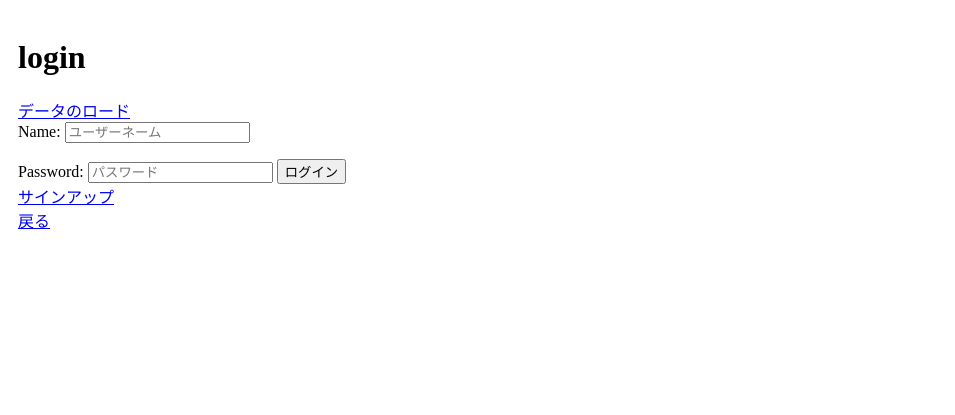
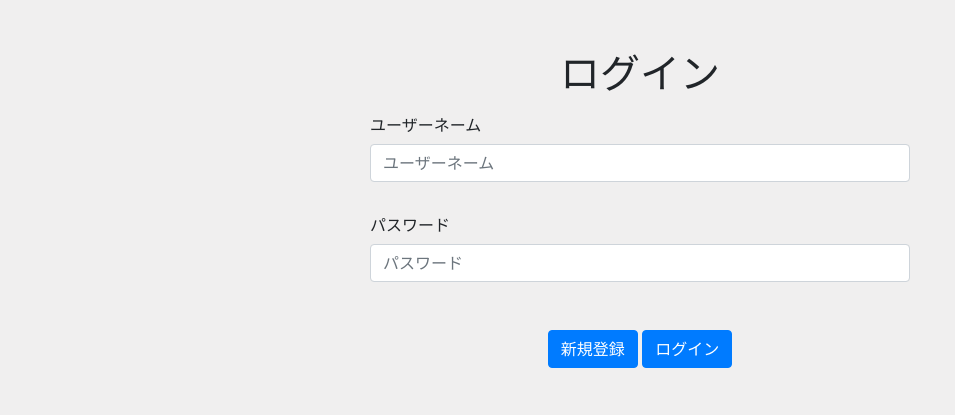
Before and after one commit to meitoma/first-web-app, a Flask app: page /login in a window 1280 px wide. Shown: the top 415 px of the page, without its empty margins (0-955 px from the left). Run offline with Flask 3, Linux system fonts and the light colour scheme; some libraries are stand-ins or nearby versions.

Commit message:
UIの作成

```diff
--- a/config.py
+++ b/config.py
@@ -3,6 +3,7 @@ from os.path import join, dirname
 from dotenv import load_dotenv
 from sqlalchemy import create_engine
 from sqlalchemy.orm import sessionmaker
+from datetime import timedelta
 
 basedir = os.path.abspath(os.path.dirname(__file__))
 
@@ -15,12 +16,12 @@ class Config(object):
     USER_NAME=os.environ.get("USER_NAME")
     PASSWORD=os.environ.get("PASSWORD")
     HOSTNAME=os.environ.get("HOSTNAME")
-    HOSTNAME_EXTERNAL=os.environ.get("HOSTNAME_EXTERNAL") or ''
     DB_NAME=os.environ.get("DB_NAME")
     SECRET_KEY = os.environ.get('SECRET_KEY')
     DB_PORT=os.environ.get("DB_PORT") or ''
+    PERMANENT_SESSION_LIFETIME = timedelta(minutes=1) #session time（1分）
 
-    SQLALCHEMY_DATABASE_URI=f'postgresql://{USER_NAME}:{PASSWORD}@{HOSTNAME}{HOSTNAME_EXTERNAL}{DB_PORT}/{DB_NAME}'
+    SQLALCHEMY_DATABASE_URI=f'postgresql://{USER_NAME}:{PASSWORD}@{HOSTNAME}{DB_PORT}/{DB_NAME}'
     print(SQLALCHEMY_DATABASE_URI)
     # SQLALCHEMY_DATABASE_URI=f'postgresql://{USER_NAME}@{HOSTNAME}/{DB_NAME}'
     SQLALCHEMY_TRACK_MODIFICATIONS = False
--- a/forms.py
+++ b/forms.py
@@ -4,13 +4,13 @@ from wtforms.validators import DataRequired,ValidationError
 from models import Users
 
 class LoginForm(FlaskForm):
-    name = StringField('Name')
-    password = PasswordField('Password')
+    name = StringField('ユーザーネーム')
+    password = PasswordField('パスワード')
     # submit = SubmitField('Sign In')
 
 class SignupForm(FlaskForm):
-    name = StringField('Name')
-    password = PasswordField('Password')
+    name = StringField('ユーザーネーム')
+    password = PasswordField('パスワード')
     # submit = SubmitField('Sign up')
 
     def validate_name(self, name):
--- a/main.py
+++ b/main.py
@@ -37,7 +37,6 @@ def messages_load():
         add_message=[]
         next(reader) #csvファイルの1行目(列名)を除く
         for row in reader:
-            print(row[0],row[1])
             messages=Messages(user_id=row[0],message=row[1])
             add_message.append(messages)
         db.session.add_all(add_message)
@@ -49,9 +48,9 @@ def messages_load():
 @app.route('/index')
 @login_required
 def index():
-    message = "Job list"
-    # jobs = Job.query.all()
-    return render_template('index.html', message = message)
+    title = "message list"
+    messages = Messages.query.all()
+    return render_template('index.html', title = title, messages=messages)
 
 @app.route('/', methods=['GET', 'POST'])
 @app.route('/login', methods=['GET', 'POST'])
@@ -61,15 +60,15 @@ def login():
     form = LoginForm()
     # if form.validate_on_submit():
     if request.method == "POST":
-        # name:root, pass:root
+        # name:test, pass:test
         user = Users.query.filter_by(name=form.name.data).first()
         if user is None or not user.check_password(form.password.data):
-            flash('Invalid name or password')
+            flash('Invalid name or password','failed')
             return redirect(url_for('login'))
         login_user(user)
         return redirect(url_for('index'))
     else:
-        return render_template('login.html', title='Sign In', form=form)
+        return render_template('login.html', title='ログイン', form=form, develop=app.config['DEBUG'])
 
 @app.route('/logout')
 def logout():
@@ -88,4 +87,4 @@ def signup():
             user = Users(name=form.name.data ,password=form.password.data)
             user.add_user()
             return redirect(url_for('login'))
-    return render_template('signup.html', title='Sign Up', form=form)
+    return render_template('signup.html', title='新規登録', form=form)
--- a/templates/layout.html
+++ b/templates/layout.html
@@ -3,10 +3,34 @@
     <head>
         <meta charset="utf-8">
         <title>Flask - paiza</title>
-        <style>body {padding: 10px;}</style>
+        <link rel="stylesheet" href="https://stackpath.bootstrapcdn.com/bootstrap/4.5.2/css/bootstrap.min.css">
+        <style>
+            li {
+                margin-left: -50px;
+                border-bottom: 0.5px solid white;
+                color: white;
+                padding-left: 10px;
+                list-style:none;
+            }
+            body {
+                padding-top: 50px;
+                background-color: rgb(240, 239, 239);
+            }
+            .success {
+                background-color: midnightblue;
+            }
+            .failed {
+                background-color: deeppink;
+            }
+            .login {
+			padding: 40px 150px;
+		    }
+        </style>
     </head>
     <body>
-        {% block content %}
-        {% endblock %}
+        <div class="container">
+                {% block content %}
+                {% endblock %}
+        </body>
     </body>
 </html>
--- a/templates/login.html
+++ b/templates/login.html
@@ -1,17 +1,37 @@
 {% extends "layout.html" %}
 {% block content %}
-    <h1>login</h1>
-    <a href="/load_data">データのロード</a><br>
-    <form action="/login" method="post">
-        {{ form.hidden_tag() }}
+        <h1 class="text-center">{{title}}</h1>
+        <form action="/login" method="post">
+            {{ form.hidden_tag() }}
+            {% with messages = get_flashed_messages(with_categories=true) %}
+                {% if messages %}
+                    <ul class=flashes>
+                    {% for category, message in messages %}
+                        <li class="{{ category }}">{{ message }}</li>
+                    {% endfor %}
+                    </ul>
+                {% endif %}
+            {% endwith %}
 
-        {{ form.name.label }}:
-        {{ form.name(placeholder="ユーザーネーム") }}
-        <p></p>
-        {{ form.password.label }}:
-        {{ form.password(placeholder="パスワード") }}
-        <button type="submit">ログイン</button>
-    </form>
-    <a href="/signup">サインアップ</a><br>
-    <a href="/">戻る</a>
+            <div class="row justify-content-center">
+                <div class="col-6">
+                    {{ form.name.label(class="col-form-label")}}<br>
+                    {{ form.name(placeholder="ユーザーネーム", class="form-control")}}
+                    <br>
+                    {{ form.password.label(class="col-form-label")}}<br>
+                    {{ form.password(placeholder="パスワード", class="form-control") }}
+                    <br><br>
+                </div>
+            </div>
+            <div class="text-center">
+                <a class="btn btn-primary" href="/signup">新規登録</a>
+                <button class="btn btn-primary" type="submit">ログイン</button>
+            </div>
+        </form>
+        <br><br>
+        {% if develop: %}
+            <div class="text-center">
+                <a href="/load_data">データのロード</a>
+            </div>
+        {% endif %}
 {% endblock %}
```
Also changed, not shown: templates/index.html (+9 -6 lines), templates/signup.html (+17 -12 lines).
